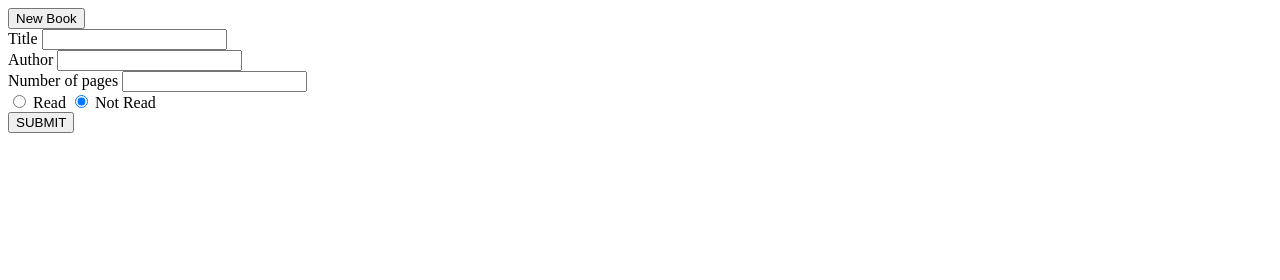
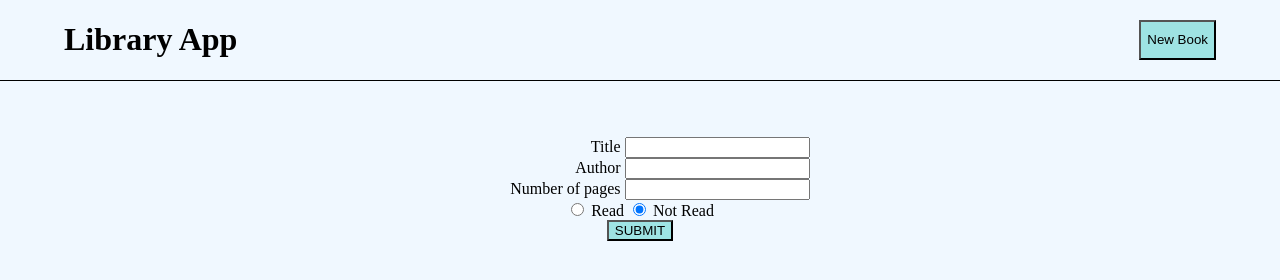
Before and after one commit to agastus047/library, a plain HTML site: page index.html in a window 1280 px wide. Both pictures are taken after a click on the button "New Book". Shown: the top 280 px of the page. Drawn offline with Linux system fonts and the light colour scheme.

Commit message:
Add style

```diff
--- a/index.html
+++ b/index.html
@@ -9,7 +9,10 @@
     <script src="./script.js" defer></script>
 </head>
 <body>
-    <button type="reset" form ="myForm" id="addBook">New Book</button>
+    <div class="header">
+        <h1>Library App</h1>
+        <button type="reset" form ="myForm" id="addBook">New Book</button>
+    </div>
     <form method="post" action="" id="myForm">
         <div>
             <label for="title">Title</label>
--- a/style.css
+++ b/style.css
@@ -1,4 +1,50 @@
+* {
+    box-sizing: border-box;
+}
+html, body {
+    margin: 0px;
+    height: 100%;
+    width: 100%;
+    background-color: aliceblue;
+}
 .card {
     border: 1px solid black;
     white-space: pre;
+    width: 20vw;
+    height: 15vw;
+    text-align: center;
+    padding: 2vh 0;
 }
+.header {
+    display: flex;
+    padding: 0 5vw;
+    border-bottom: 1px solid black;
+}
+#addBook {
+    height: 5vh;
+    align-self: center;
+    margin-left: auto;
+}
+#myForm {
+    text-align: center;
+    padding: 7vh 0px;
+    border-bottom: 1px solid black;
+}
+
+#myForm label[for="title"], label[for="author"], label[for="pages"] {
+    display: inline-block;
+    text-align: right;
+    width: 150px;
+}
+.container {
+    padding: 5vw;
+    display: flex;
+    flex-wrap: wrap;
+    gap: 8vw;
+}
+.dltBtn {
+    margin-right: 1vw;
+}
+button {
+    background-color: #9ee3e3;
+}
```
